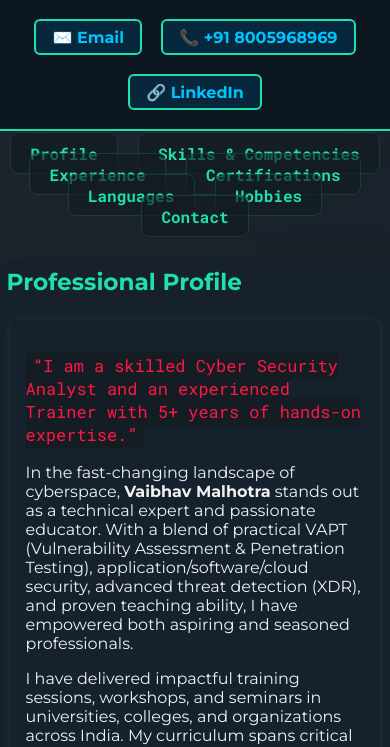
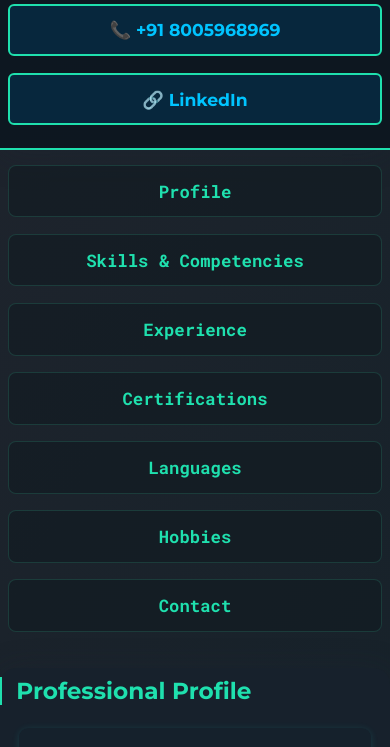
Before and after one commit to Vaibhav639264/Vaibhav639264.github.io, a plain HTML site: page index.html in a window 390 px wide. Shown: the part 223-970 px from the top of the page. Drawn offline with Linux system fonts and the light colour scheme.

Commit message:
Update index.html

```diff
--- a/index.html
+++ b/index.html
@@ -1,6 +1,7 @@
 <!DOCTYPE html>
 <html lang="en">
 <head>
+	<meta name="viewport" content="width=device-width, initial-scale=1">
     <meta charset="UTF-8">
     <title>Vaibhav Malhotra &mdash; Cybersecurity Expert & Trainer</title>
     <meta name="viewport" content="width=device-width, initial-scale=1">
@@ -151,6 +152,37 @@
             header {padding: 1.2rem 0.5rem;}
             nav {margin:0.7em 0 1.5em 0;}
         }
+	    @media (max-width: 700px) {
+  header h1 {
+    font-size: 2rem;
+  }
+  header h2 {
+    font-size: 1rem;
+  }
+  .contact-quick, nav {
+    display: flex !important;
+    flex-direction: column !important;
+    gap: 0.6em !important;
+    align-items: stretch !important;
+  }
+  .contact-quick a,
+  nav a {
+    width: 100% !important;
+    min-width: unset !important;
+    margin: 0.2em 0 !important;
+    text-align: center !important;
+    font-size: 1.08rem !important;
+    padding: 0.8em 0.4em !important;
+    box-sizing: border-box !important;
+  }
+  nav {
+    padding: 0 2vw !important;
+  }
+  .main-content, section {
+    padding-left: 0.6em !important;
+    padding-right: 0.6em !important;
+  }
+}
     </style>
 </head>
 <body>
```
